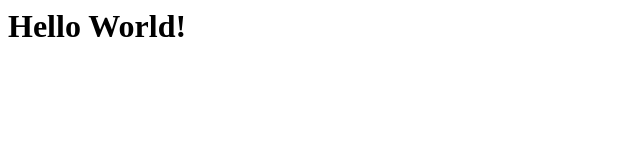
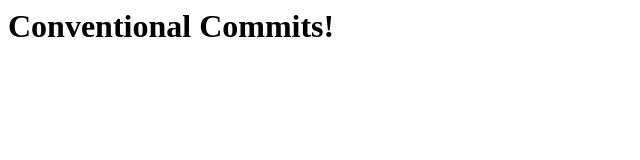
Before and after one commit to Steller-LTDA/github-codereview, a plain HTML site: page index.html in a window 1280 px wide. Shown: the whole page, without its empty margins (0-640 px from the left). Drawn offline with Linux system fonts and the light colour scheme.

```diff
--- a/index.html
+++ b/index.html
@@ -1 +1 @@
-<h1>Hello World!</h1>
+<h1>Conventional Commits!</h1>
```
